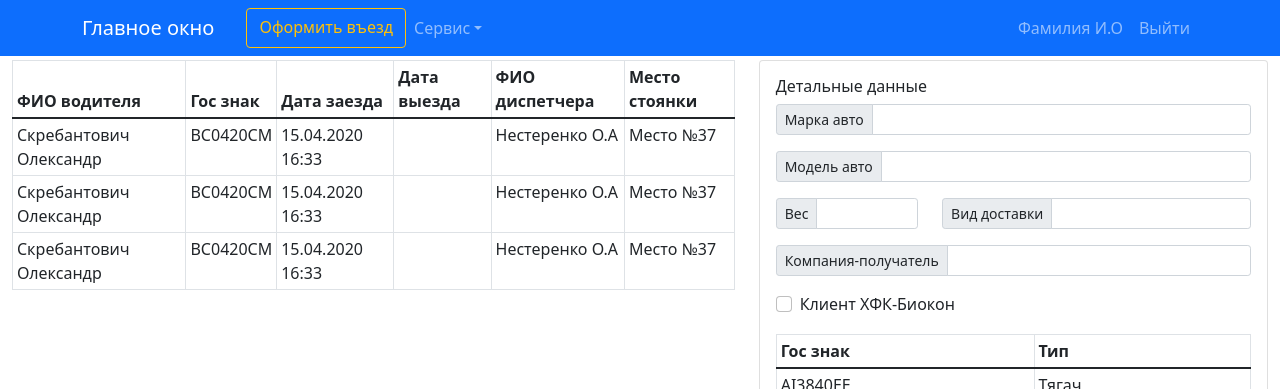
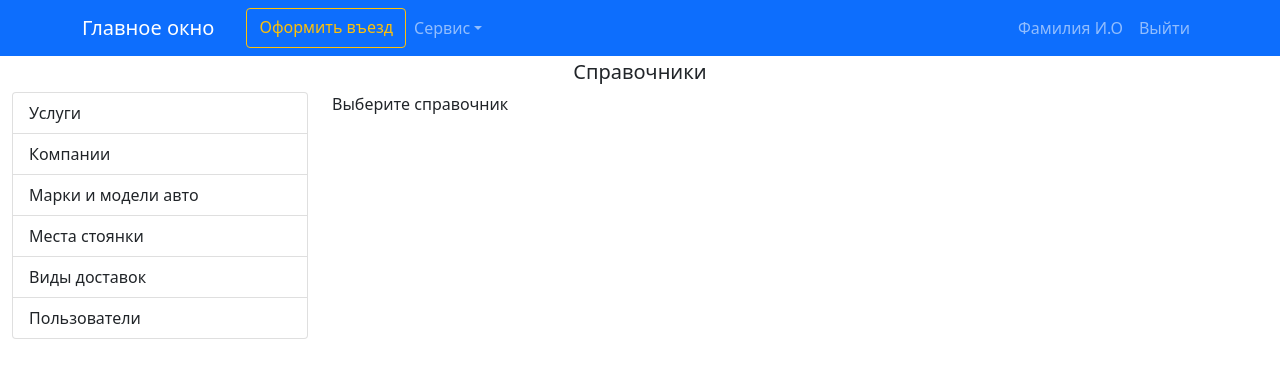
Before and after one commit to s-grushin/controlts, a React (Create React App) app in the folder client/: page /catalogs/1 in a window 1280 px wide. Before the commit this address led to /. Shown: the top 389 px of the page. Built offline with nearby package versions, Linux system fonts and the light colour scheme.

Commit message:
create catalogs page and minor renames

```diff
--- a/client/src/components/AppRouter.jsx
+++ b/client/src/components/AppRouter.jsx
@@ -15,7 +15,8 @@ const AppRouter = () => {
             <Routes>
                 <Route path='/' element={<MainPage />} />
                 <Route path='/checkout' element={<VehicleCheckoutPage />} />
-                <Route path='/catalogs' element={<CatalogsPage />} />
+                <Route path='/catalogs/' element={<CatalogsPage />} />
+                <Route path='/catalogs/:catalog' element={<CatalogsPage />} />
                 <Route path='*' element={<Navigate to='/' />} />
             </Routes>
         )
--- a/client/src/pages/CatalogsPage.jsx
+++ b/client/src/pages/CatalogsPage.jsx
@@ -1,20 +1,26 @@
 import React, { useState } from 'react'
+import { useNavigate } from 'react-router-dom'
 import { Row, Col, ListGroup } from 'react-bootstrap'
 
 const CatalogsPage = () => {
 
     const [menuItems, setMenuItems] = useState([
-        { id: 1, name: 'services', title: 'Услуги' },
-        { id: 2, name: 'companies', title: 'Компании' },
-        { id: 3, name: 'vehicles', title: 'Марки и модели авто' },
-        { id: 4, name: 'parkings', title: 'Места стоянки' },
-        { id: 5, name: 'shipping', title: 'Виды доставок' },
+        { id: 1, name: 'services', path: '/catalogs/services', title: 'Услуги' },
+        { id: 2, name: 'companies', path: '/catalogs/companies', title: 'Компании' },
+        { id: 3, name: 'vehicles', path: '/catalogs/vehicles', title: 'Марки и модели авто' },
+        { id: 4, name: 'parkings', path: '/catalogs/parkings', title: 'Места стоянки' },
+        { id: 5, name: 'shippingTypes', path: '/catalogs/shippingTypes', title: 'Виды доставок' },
+        { id: 6, name: 'users', path: '/catalogs/users', title: 'Пользователи' },
     ])
 
     const [selectedItem, setSelectedItem] = useState(null)
 
+    const navigate = useNavigate()
+
     const clickMenuItemHandler = (id) => {
-        setSelectedItem(menuItems.find(item => item.id === id))
+        const selectedItem = menuItems.find(item => item.id === id)
+        setSelectedItem(selectedItem)
+        navigate(selectedItem.path)
     }
 
     return (
@@ -35,7 +41,7 @@ const CatalogsPage = () => {
                 </Col>
 
                 <Col md={9}>
-                    2
+                    {selectedItem === null ? 'Выберите справочник' : selectedItem.title}
                 </Col>
 
             </Row>
```
Also changed, not shown: client/src/components/Catalogs/Users.jsx (added, +9 -0 lines).
